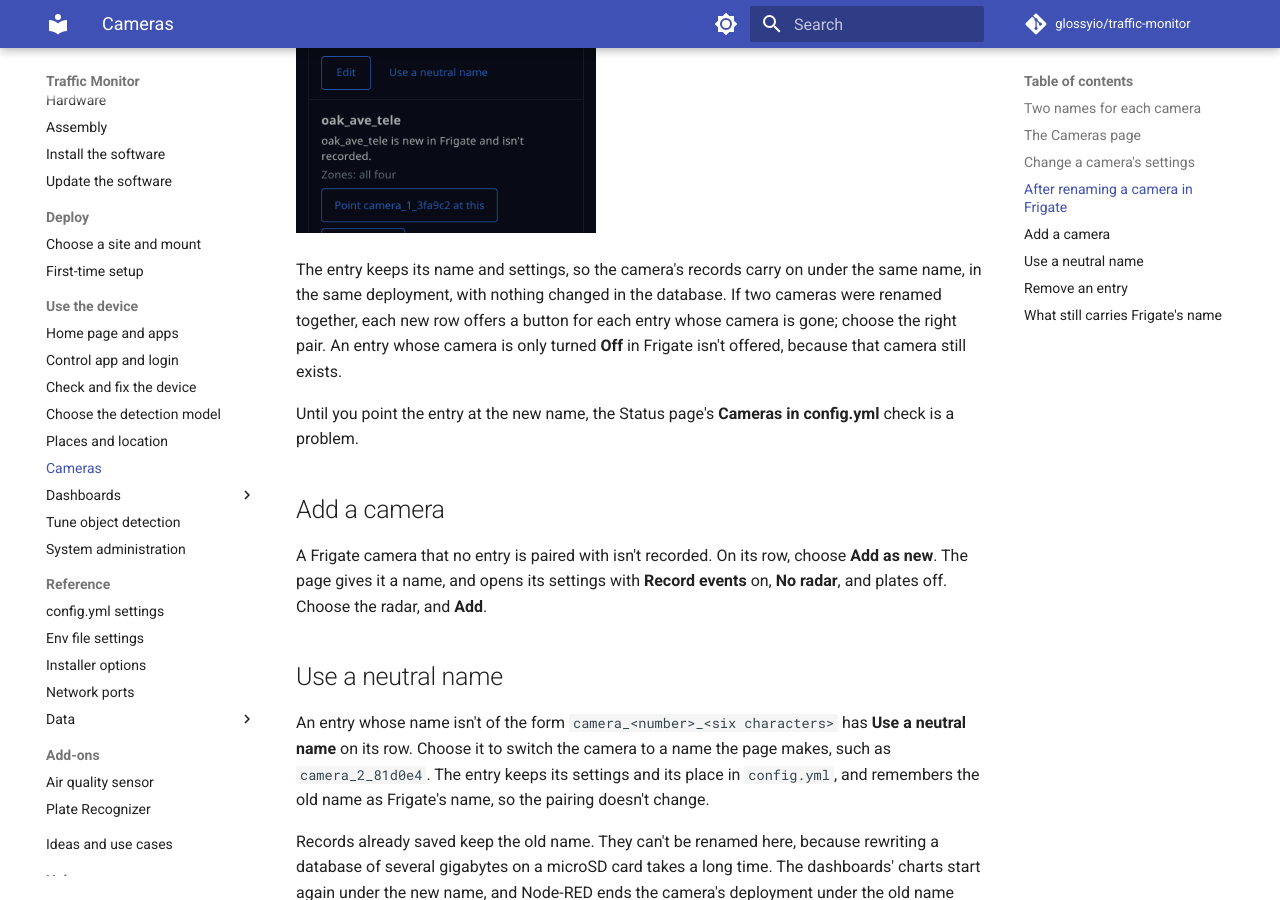
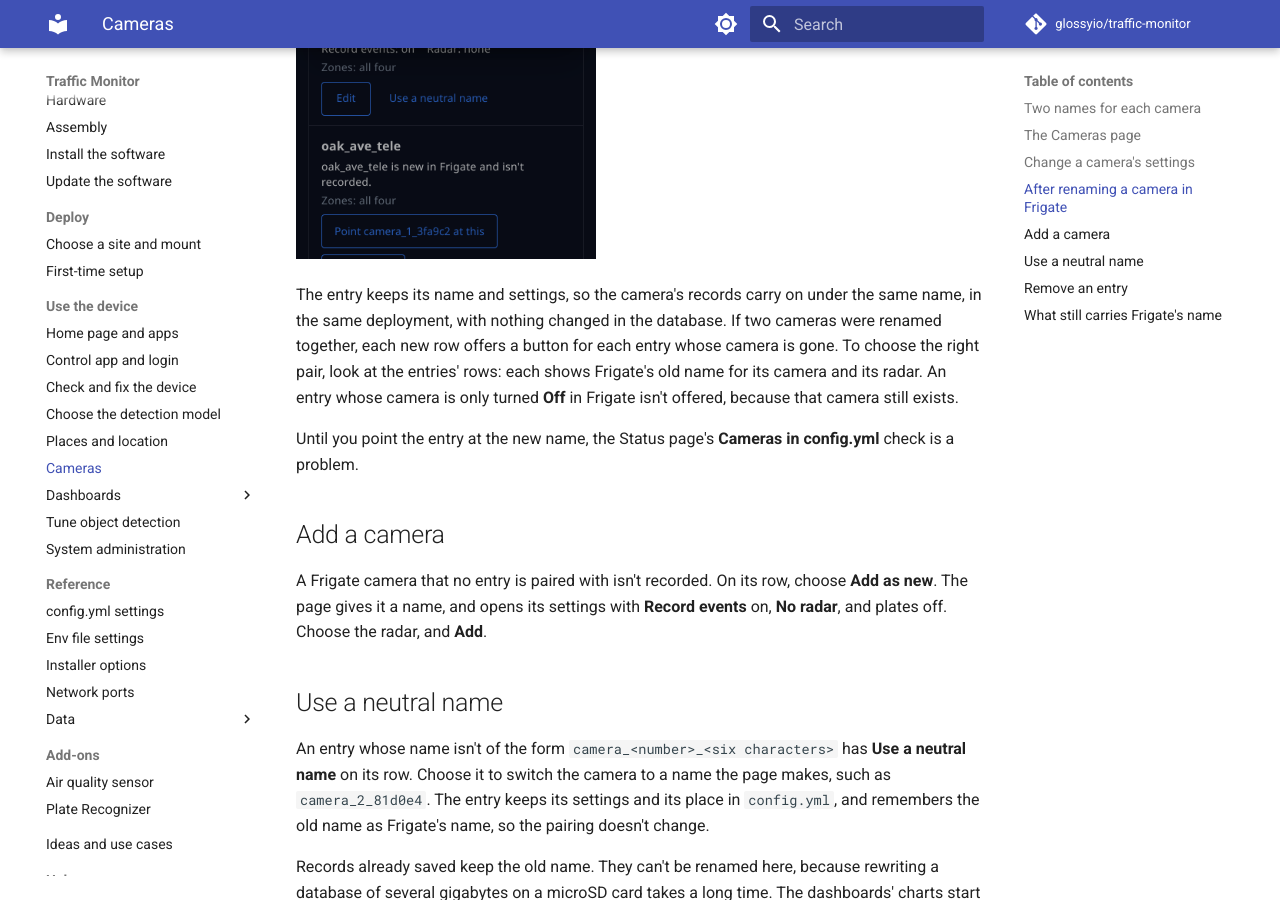
Before and after one commit to glossyio/traffic-monitor, an MkDocs documentation site: the page built from docs/use/cameras.md, in a window 1280 px wide and 900 px high, scrolled down 4440 px. Built offline with MkDocs 1.6.1 and Material for MkDocs 9.7.7, drawn with Linux system fonts in a browser that asks for light colours; comment, search, counter and statistics services are not loaded; the version menu is left out; some of the changed text lies outside the part shown.

Commit message:
Say what "port closed" means beside a radar, and how to pair two renamed cameras
The Cameras page shows "port closed" whenever Node-RED reports that it
hasn't opened the radar's serial port, including beside a radar that is
off in config.yml. The docs described it as a mark for a radar that is
turned on. They now say what it means on its own and that an off radar
shows both marks.

The docs also said to choose the right pair when two cameras were renamed
together without saying how. They now say each entry's row shows Frigate's
old name for its camera and its radar.

Assisted-by: Claude Code 2.1.322 (CLI)
AI-Model: Claude Sonnet 5.5 (claude-sonnet-5-5)
AI-Effort: high
AI-Role: drafted

```diff
--- a/docs/use/cameras.md
+++ b/docs/use/cameras.md
@@ -50,7 +50,7 @@ Choose **Edit** on a camera, and **Save**.
 The drop-down lists the radars the device was installed with, each with its state:
 
 * **off in config.yml**: the radar's entry has `enabled: false`, so it reads nothing.
-* **port closed**: the radar is turned on, but Node-RED hasn't opened its serial port, for example because it was plugged in after the install. See [First-time setup](../setup-guide.md#5-check-the-counts).
+* **port closed**: Node-RED hasn't opened the radar's serial port, for example because the radar was plugged in after the install. A radar that is off in `config.yml` shows both marks. See [First-time setup](../setup-guide.md#5-check-the-counts).
 * **not set up in config.yml**: the radar has no entry under `sensors.radars`, so it can't be chosen. Pairing a camera with it would record no speeds.
 * **missing**: the camera's current radar isn't one of the device's radars. Choose another, or **No radar**.
 
@@ -66,7 +66,7 @@ When you rename a camera in Frigate, the Traffic Monitor doesn't know the new na
 
 ![The confirmation for Point camera_1_3fa9c2 at oak_ave_tele, saying that events from oak_ave_tele will be recorded as camera_1_3fa9c2 with the same settings and nothing already recorded changes](../assets/images/cameras-point.png){ width="300" }
 
-The entry keeps its name and settings, so the camera's records carry on under the same name, in the same deployment, with nothing changed in the database. If two cameras were renamed together, each new row offers a button for each entry whose camera is gone; choose the right pair. An entry whose camera is only turned **Off** in Frigate isn't offered, because that camera still exists.
+The entry keeps its name and settings, so the camera's records carry on under the same name, in the same deployment, with nothing changed in the database. If two cameras were renamed together, each new row offers a button for each entry whose camera is gone. To choose the right pair, look at the entries' rows: each shows Frigate's old name for its camera and its radar. An entry whose camera is only turned **Off** in Frigate isn't offered, because that camera still exists.
 
 Until you point the entry at the new name, the Status page's **Cameras in config.yml** check is a problem.
 
```
